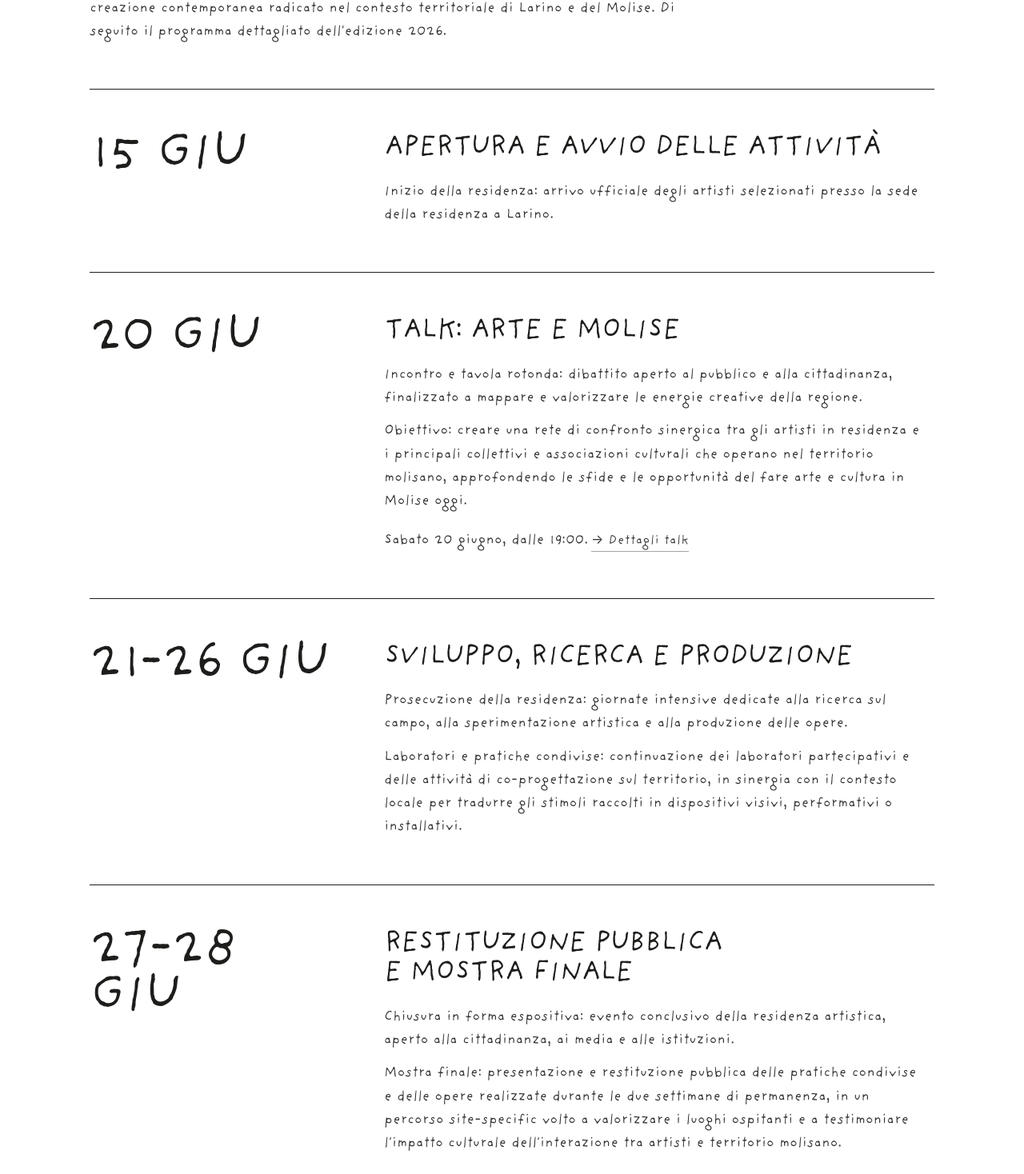
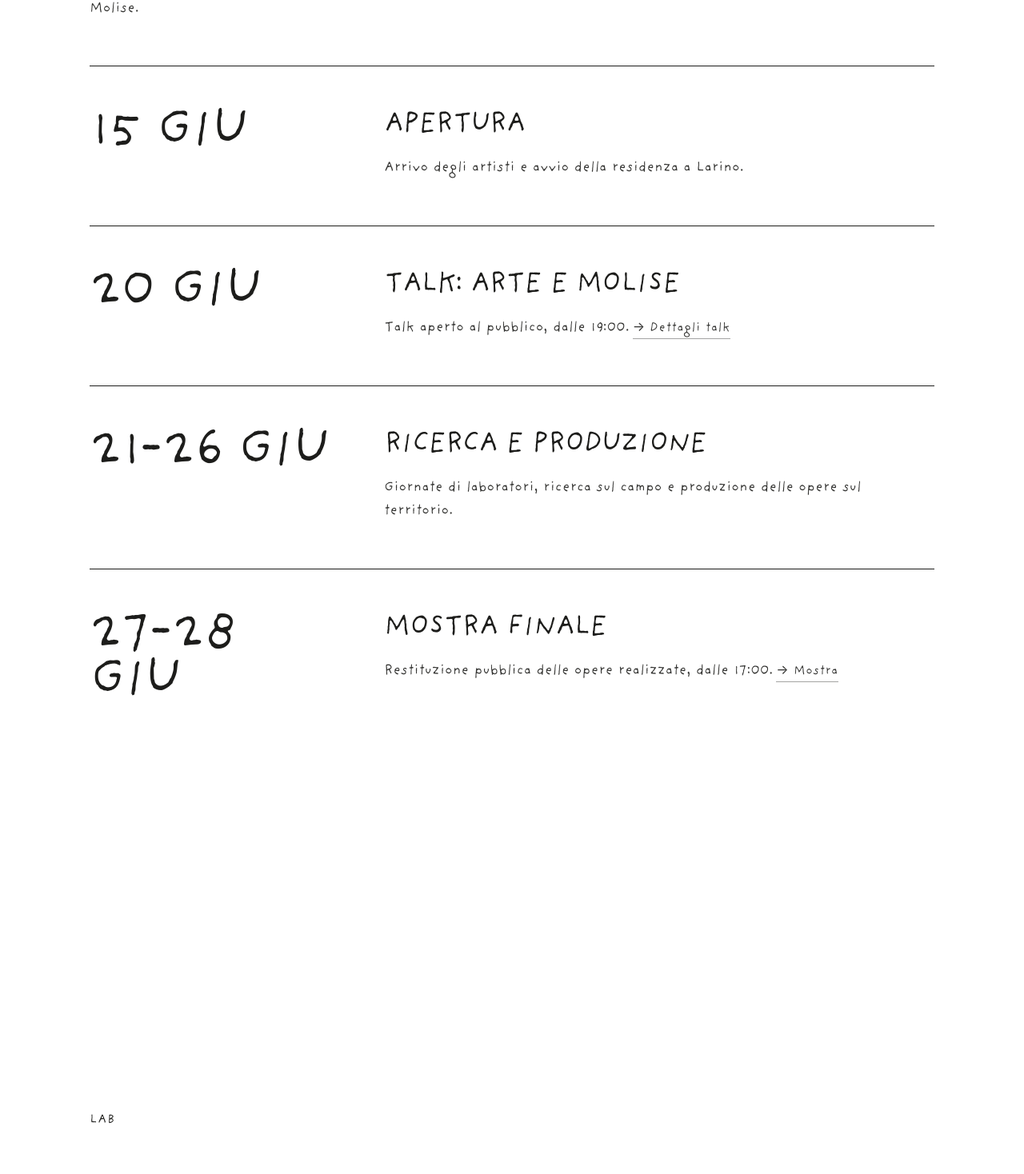
Before and after one commit to carofra/statte-site, a Next.js app: page / in a window 1280 px wide. Shown: the part 4120-5588 px from the top of the page at 80% size. Built offline with nearby package versions, Linux system fonts and the light colour scheme.

Commit message:
fix programma

```diff
--- a/components/ProgrammaSection.tsx
+++ b/components/ProgrammaSection.tsx
@@ -14,16 +14,13 @@ const labLinkClass =
 const phaseBodyClass =
   "mt-4 max-w-2xl text-base font-normal leading-relaxed text-foreground/90 md:mt-5 md:text-lg md:leading-relaxed";
 
-const phaseListClass = `${phaseBodyClass} list-none space-y-3 p-0`;
-
 const PHASES: Phase[] = [
   {
     date: "15 GIU",
-    title: "APERTURA E AVVIO DELLE ATTIVITÀ",
+    title: "APERTURA",
     body: (
       <p className={phaseBodyClass}>
-        <strong className="font-medium">Inizio della residenza:</strong> arrivo ufficiale degli artisti selezionati
-        presso la sede della residenza a Larino.
+        Arrivo degli artisti e avvio della residenza a Larino.
       </p>
     ),
   },
@@ -31,68 +28,33 @@ const PHASES: Phase[] = [
     date: "20 GIU",
     title: "TALK: ARTE E MOLISE",
     body: (
-      <>
-        <ul className={phaseListClass}>
-          <li>
-            <strong className="font-medium">Incontro e tavola rotonda:</strong> dibattito aperto al pubblico e alla
-            cittadinanza, finalizzato a mappare e valorizzare le energie creative della regione.
-          </li>
-          <li>
-            <strong className="font-medium">Obiettivo:</strong> creare una rete di confronto sinergica tra gli
-            artisti in residenza e i principali collettivi e associazioni culturali che operano nel territorio
-            molisano, approfondendo le sfide e le opportunità del fare arte e cultura in Molise oggi.
-          </li>
-        </ul>
-        <p className={`${phaseBodyClass} mt-5`}>
-          Sabato 20 giugno, dalle <strong className="font-medium">19:00</strong>.
+      <p className={phaseBodyClass}>
+        Talk aperto al pubblico, dalle <strong className="font-medium">19:00</strong>.
         <a href="#talk" className={labLinkClass}>
           → Dettagli talk
         </a>
       </p>
-      </>
     ),
   },
   {
     date: "21-26 GIU",
-    title: "SVILUPPO, RICERCA E PRODUZIONE",
+    title: "RICERCA E PRODUZIONE",
     body: (
-      <ul className={phaseListClass}>
-        <li>
-          <strong className="font-medium">Prosecuzione della residenza:</strong> giornate intensive dedicate alla
-          ricerca sul campo, alla sperimentazione artistica e alla produzione delle opere.
-        </li>
-        <li>
-          <strong className="font-medium">Laboratori e pratiche condivise:</strong> continuazione dei laboratori
-          partecipativi e delle attività di co-progettazione sul territorio, in sinergia con il contesto locale per
-          tradurre gli stimoli raccolti in dispositivi visivi, performativi o installativi.
-        </li>
-      </ul>
+      <p className={phaseBodyClass}>
+        Giornate di laboratori, ricerca sul campo e produzione delle opere sul territorio.
+      </p>
     ),
   },
   {
     date: "27-28 GIU",
-    title: "RESTITUZIONE PUBBLICA E MOSTRA FINALE",
+    title: "MOSTRA FINALE",
     body: (
-      <>
-        <ul className={phaseListClass}>
-          <li>
-            <strong className="font-medium">Chiusura in forma espositiva:</strong> evento conclusivo della residenza
-            artistica, aperto alla cittadinanza, ai media e alle istituzioni.
-          </li>
-          <li>
-            <strong className="font-medium">Mostra finale:</strong> presentazione e restituzione pubblica delle
-            pratiche condivise e delle opere realizzate durante le due settimane di permanenza, in un percorso
-            site-specific volto a valorizzare i luoghi ospitanti e a testimoniare l&apos;impatto culturale
-            dell&apos;interazione tra artisti e territorio molisano.
-          </li>
-        </ul>
-        <p className={`${phaseBodyClass} mt-5`}>
-          Sabato 27 e domenica 28 giugno, dalle <strong className="font-medium">17:00</strong>.
+      <p className={phaseBodyClass}>
+        Restituzione pubblica delle opere realizzate, dalle <strong className="font-medium">17:00</strong>.
         <a href="#mostra" className={labLinkClass}>
           → Mostra
         </a>
       </p>
-      </>
     ),
   },
 ];
@@ -107,9 +69,7 @@ export default function ProgrammaSection() {
             Larino (CB) · 15–28 giugno 2026
           </p>
           <p className="mt-6 max-w-3xl text-base font-normal leading-relaxed text-foreground/90 md:text-lg md:leading-relaxed">
-            La residenza artistica Stattð si propone come uno spazio di ricerca, produzione e co-creazione
-            contemporanea radicato nel contesto territoriale di Larino e del Molise. Di seguito il programma
-            dettagliato dell&apos;edizione 2026.
+            Due settimane di ricerca, produzione e co-creazione contemporanea tra Larino e il Molise.
           </p>
         </header>
 
--- a/data/labs.js
+++ b/data/labs.js
@@ -139,7 +139,7 @@ const labsSource = [
     slug: "open-dialogues",
     title: "OPEN DIALOGUES - DIALOGHI APERTI",
     curator: "Eleonora Moro",
-    priceEuro: 5,
+    priceEuro: 15,
     minParticipants: 10,
     description:
       "Un percorso di pochi km per riscoprire le zone più suggestive di Larino sotto un punto di vista diverso: quello musicale. Attraverseremo la cittadina scoprendo fonti storiche interessanti, leggende, aneddoti, melodie. Una passeggiata che aprirà un dialogo tra presente e passato, tra la musica del sud Italia, la musica dei balcani, la musica araba: tutte culture che a Larino sono passate nel corso dei secoli, lasciando un segno nell'identità locale.",
```
Lines whose indentation alone changed are shown as unchanged.
